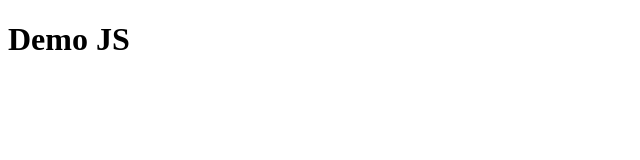
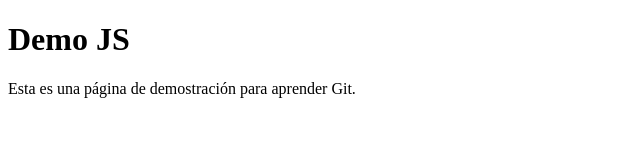
Before and after one commit to sonygarcia/DemoJS, a plain HTML site: page index.html in a window 1280 px wide. Shown: the whole page, without its empty margins (0-640 px from the left). Drawn offline with Linux system fonts and the light colour scheme.

Commit message:
Descripción básica del proyecto

```diff
--- a/index.html
+++ b/index.html
@@ -8,5 +8,7 @@
 </head>
 <body>
     <h1>Demo JS</h1>
+
+    <p>Esta es una página de demostración para aprender Git.</p>
 </body>
 </html>
```
